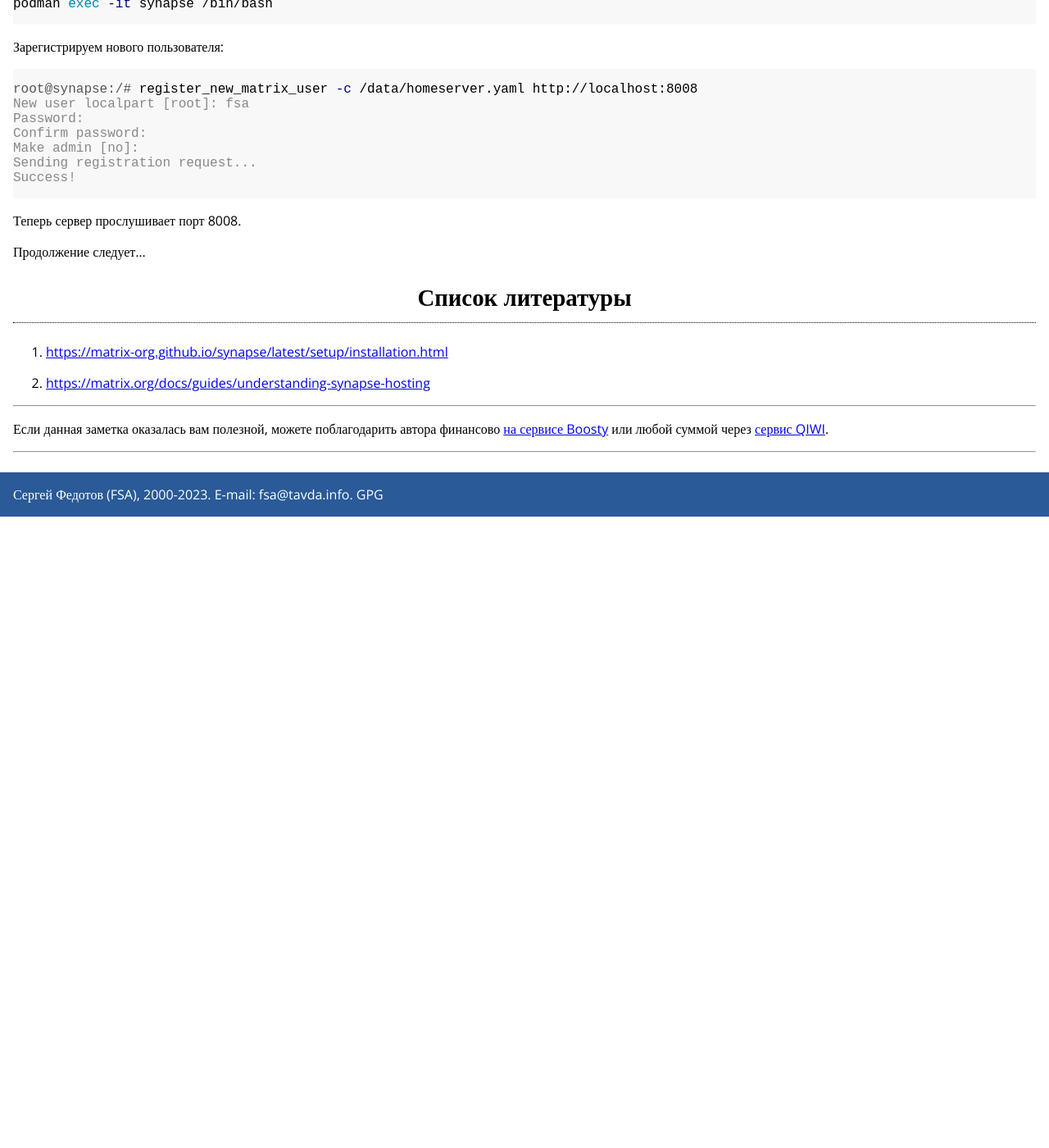
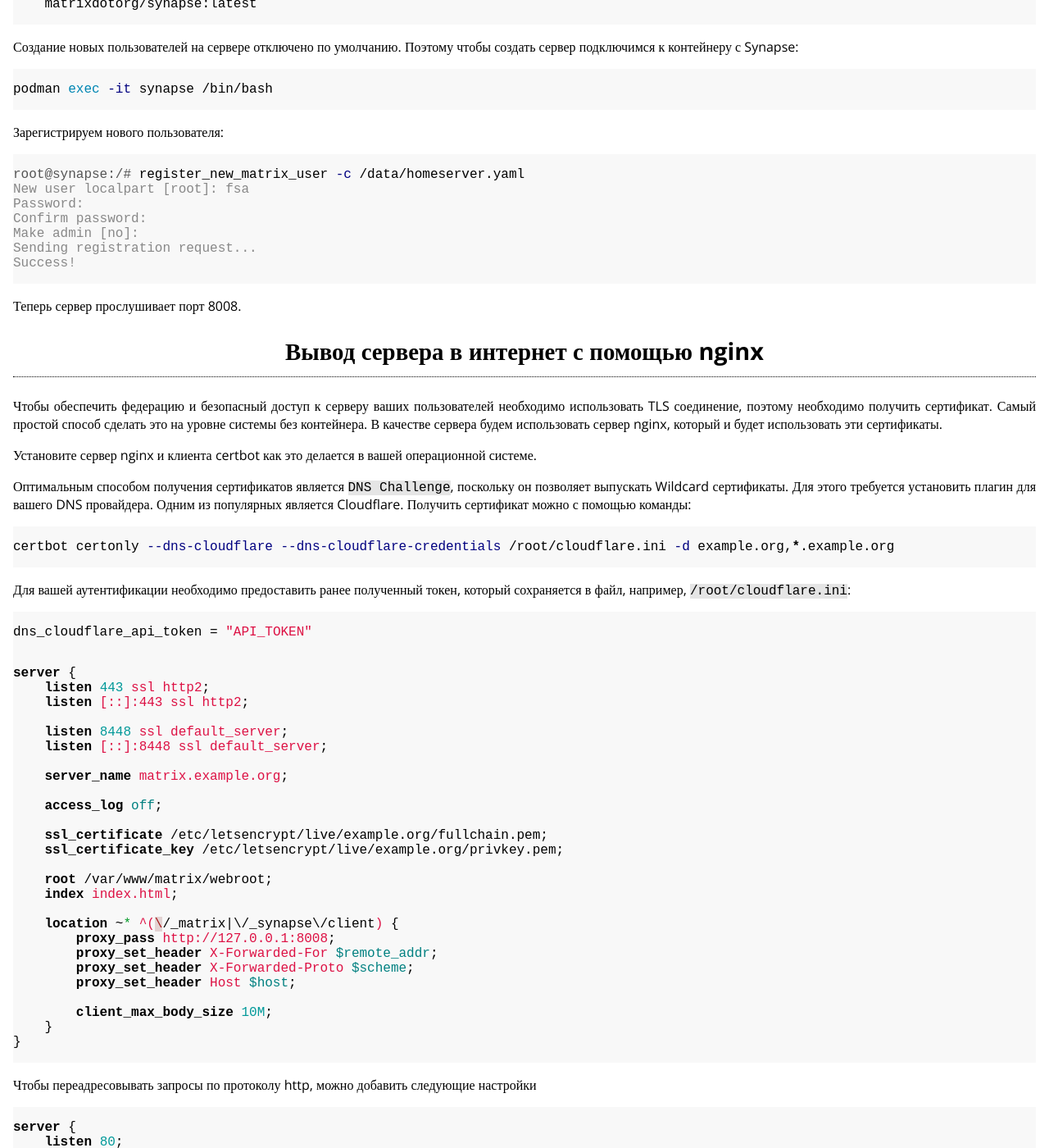
Before and after one commit to fsa/site, a Jekyll site: the page built from _posts/2023-02-10-matrix-podman.md, in a window 1280 px wide and 1400 px high, scrolled down 2687 px. Shown: the whole window at 82% size. Built offline with Jekyll 4.4.1, drawn with Linux system fonts in a browser that asks for light colours; before the commit the page ends 3317 px from its top, so only the background shows below that; some of the changed text lies outside the part shown.

Commit message:
Доработки. Добавлен раздел про nginx

````diff
--- a/_posts/2023-02-10-matrix-podman.md
+++ b/_posts/2023-02-10-matrix-podman.md
@@ -29,6 +29,12 @@ podman pull postgres:15-alpine
 podman pod create --name matrix -p 8008:8008
 ```
 
+Если ваша машина имеет белый IP адрес, то стоит ограничить прослушивание портов только адресом 127.0.0.1:
+
+```bash
+podman pod create --name matrix -p 127.0.0.1:8008:8008
+```
+
 После этого можно проверить его наличие с помощью команды
 
 ```console
@@ -46,7 +52,7 @@ podman run -d -it --pod matrix --name synapse-db \
     -e POSTGRES_USER=synapse \
     -e POSTGRES_PASSWORD=SUPER_PASSWORD \
     -e "POSTGRES_INITDB_ARGS=--encoding=UTF-8 --lc-collate=C --lc-ctype=C" \
-    -v synapse_db_data:/var/lib/postgresql/data:Z \
+    -v synapse-db-data:/var/lib/postgresql/data:Z \
     docker.io/library/postgres:15-alpine
 ```
 
@@ -134,7 +140,7 @@ podman exec -it synapse /bin/bash
 Зарегистрируем нового пользователя:
 
 ```console
-root@synapse:/# register_new_matrix_user -c /data/homeserver.yaml http://localhost:8008
+root@synapse:/# register_new_matrix_user -c /data/homeserver.yaml
 New user localpart [root]: fsa
 Password:
 Confirm password:
@@ -145,7 +151,78 @@ Success!
 
 Теперь сервер прослушивает порт 8008.
 
-Продолжение следует...
+## Вывод сервера в интернет с помощью nginx
+
+Чтобы обеспечить федерацию и безопасный доступ к серверу ваших пользователей необходимо использовать TLS соединение, поэтому необходимо получить сертификат. Самый простой способ сделать это на уровне системы без контейнера. В качестве сервера будем использовать сервер nginx, который и будет использовать эти сертификаты.
+
+Установите сервер nginx и клиента certbot как это делается в вашей операционной системе.
+
+Оптимальным способом получения сертификатов является `DNS Challenge`, поскольку он позволяет выпускать Wildcard сертификаты. Для этого требуется установить плагин для вашего DNS провайдера. Одним из популярных является Cloudflare. Получить сертификат можно с помощью команды:
+
+```bash
+certbot certonly --dns-cloudflare --dns-cloudflare-credentials /root/cloudflare.ini -d example.org,*.example.org
+```
+
+Для вашей аутентификации необходимо предоставить ранее полученный токен, который сохраняется в файл, например, `/root/cloudflare.ini`:
+
+```ini
+dns_cloudflare_api_token = "API_TOKEN"
+```
+
+```nginx
+server {
+    listen 443 ssl http2;
+    listen [::]:443 ssl http2;
+
+    listen 8448 ssl default_server;
+    listen [::]:8448 ssl default_server;
+
+    server_name matrix.example.org;
+
+    access_log off;
+
+    ssl_certificate /etc/letsencrypt/live/example.org/fullchain.pem;
+    ssl_certificate_key /etc/letsencrypt/live/example.org/privkey.pem;
+
+    root /var/www/matrix/webroot;
+    index index.html;
+
+    location ~* ^(\/_matrix|\/_synapse\/client) {
+        proxy_pass http://127.0.0.1:8008;
+        proxy_set_header X-Forwarded-For $remote_addr;
+        proxy_set_header X-Forwarded-Proto $scheme;
+        proxy_set_header Host $host;
+
+        client_max_body_size 10M;
+    }
+}
+```
+
+Чтобы переадресовывать запросы по протоколу http, можно добавить следующие настройки
+
+```nginx
+server {
+    listen 80;
+    listen [::]:80 default_server;
+    server_name matrix.example.org;
+    return 301 https://$server_name$request_uri;
+}
+```
+
+Что немаловажно, можно разместить сервер nginx на другой машине и использовать между машинами VPN туннель. Например, можно использовать дешёвый VPS сервер с белым IP адресом, а сервер Synapse разместить у себя дома. В этом случае все запросы будут попадать на вашу машину через VPN туннель. Для домашнего сервера даже не нужен белый IP адрес. В этом случае в секции `proxy_pass` необходимо указать адрес вашего сервера Synapse в туннеле.
+
+```nginx
+...
+    location ~* ^(\/_matrix|\/_synapse\/client) {
+        proxy_pass http://[fd00::2]:8008;
+        proxy_set_header X-Forwarded-For $remote_addr;
+        proxy_set_header X-Forwarded-Proto $scheme;
+        proxy_set_header Host $host;
+
+        client_max_body_size 10M;
+    }
+...
+```
 
 ## Список литературы
 
````
